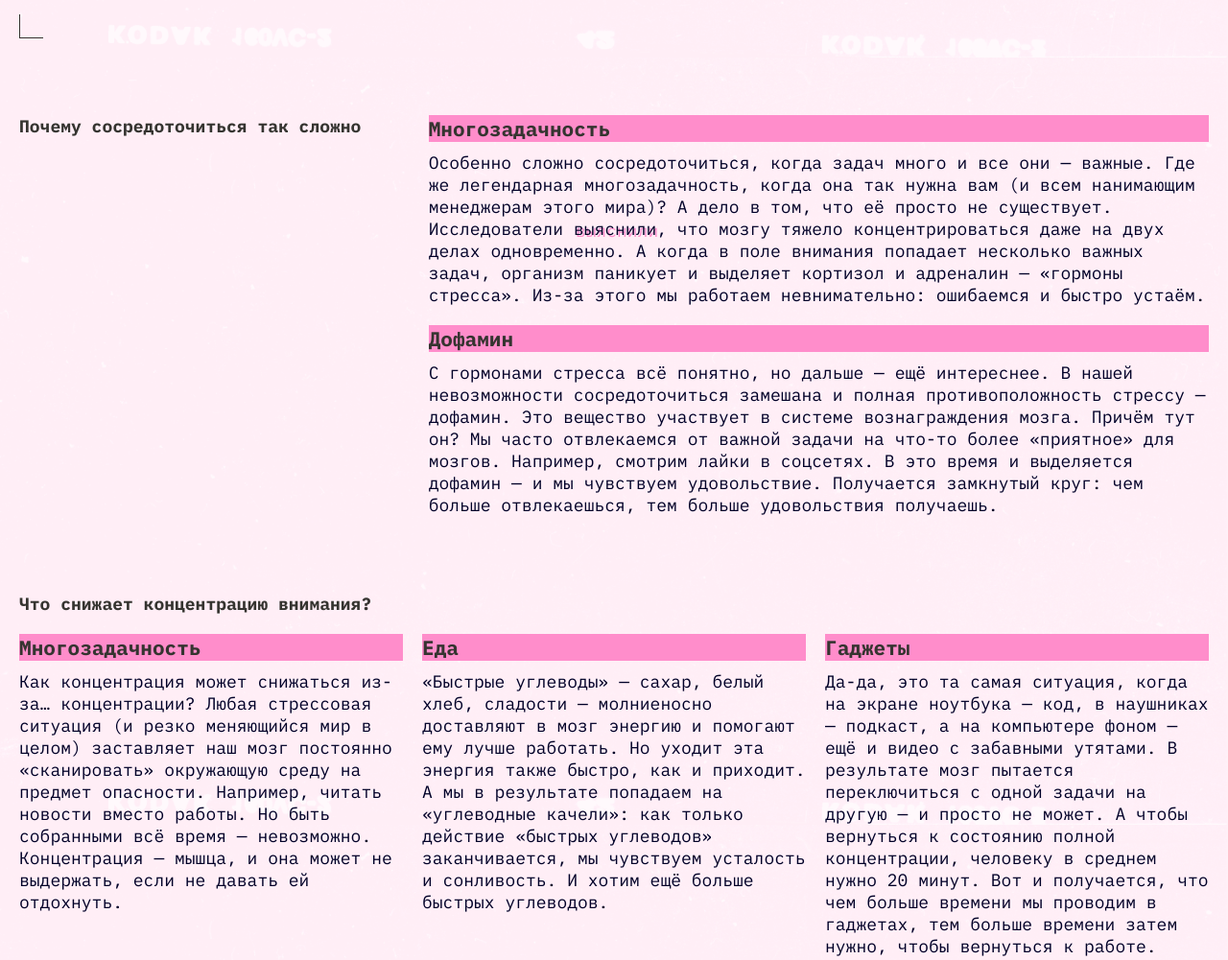
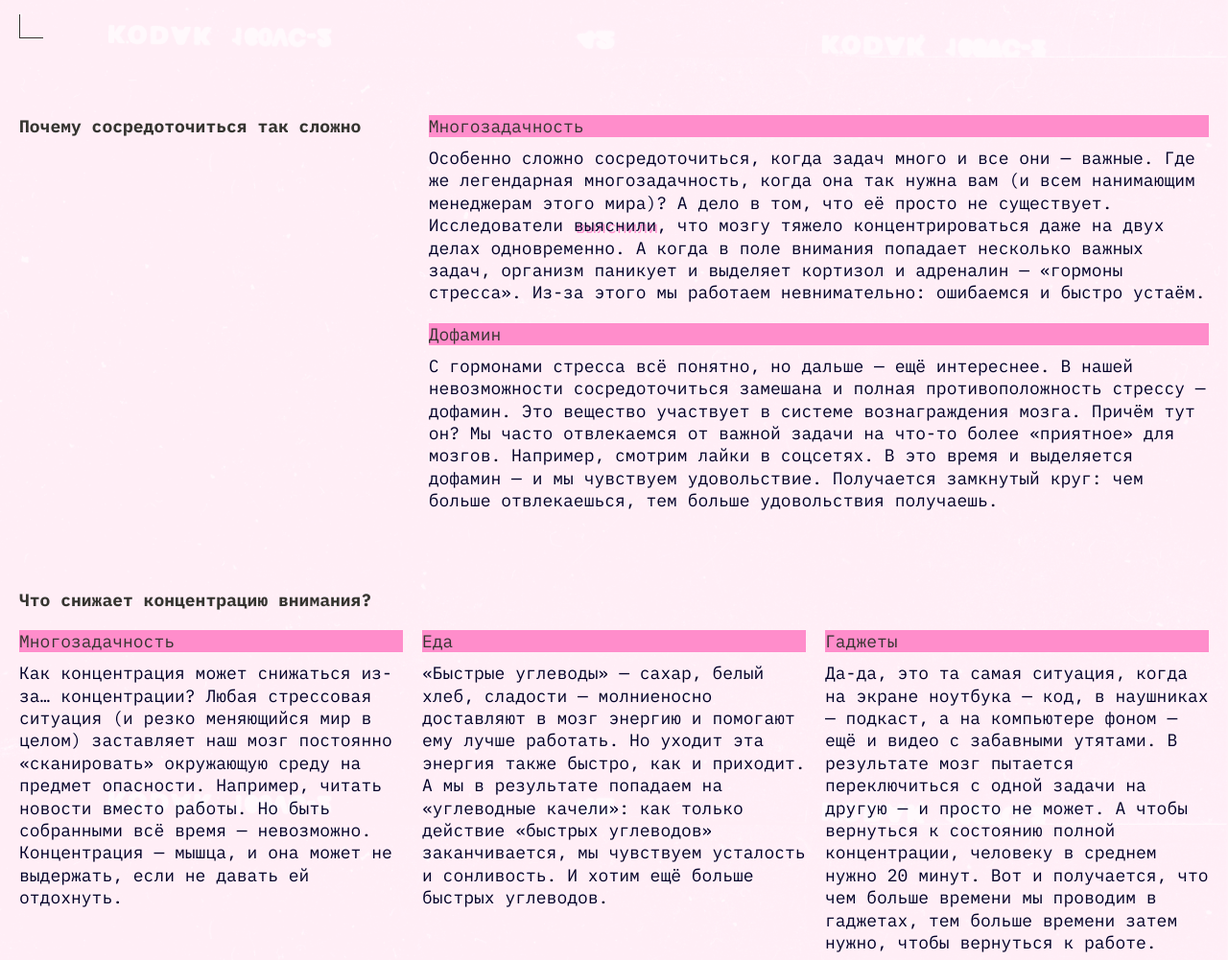
Before and after one commit to alekigsm/slozhno-sosredotochitsya-fd, a website: page index.html in a window 1280 px wide. Shown: the part 740-1741 px from the top of the page at 96% size. Drawn offline with Linux system fonts and the light colour scheme.

Commit message:
изменил высоту строк и заголовки

```diff
--- a/index.html
+++ b/index.html
@@ -55,7 +55,7 @@
       <section class="main__section">
         <h2 class="main__title">Почему сосредоточиться так сложно</h2>
         <div class="main__section__card">
-          <h3 class="title-decor">Многозадачность</h3>
+          <h4 class="title-decor">Многозадачность</h4>
           <p class="main__content__card">
             Особенно сложно сосредоточиться, когда задач много и все они —
             важные. Где же легендарная многозадачность, когда она так нужна вам
@@ -73,7 +73,7 @@
           </p>
         </div>
         <div class="main__section__card">
-          <h3 class="title-decor">Дофамин</h3>
+          <h4 class="title-decor">Дофамин</h4>
           <p class="main__content__card">
             С гормонами стресса всё понятно, но дальше — ещё интереснее. В нашей
             невозможности сосредоточиться замешана и полная противоположность
@@ -90,7 +90,7 @@
         <h2 class="main__title">Что снижает концентрацию внимания?</h2>
         <div class="main__section-special">
           <div class="main__section__card-special">
-            <h3 class="title-decor">Многозадачность</h3>
+            <h4 class="title-decor">Многозадачность</h4>
             <p class="main__content__card">
               Как концентрация может снижаться из-за… концентрации? Любая
               стрессовая ситуация (и резко меняющийся мир в целом) заставляет
@@ -101,7 +101,7 @@
             </p>
           </div>
           <div class="main__section__card-special">
-            <h3 class="title-decor">Еда</h3>
+            <h4 class="title-decor">Еда</h4>
             <p class="main__content__card">
               «Быстрые углеводы» — сахар, белый хлеб, сладости — молниеносно
               доставляют в мозг энергию и помогают ему лучше работать. Но уходит
@@ -112,7 +112,7 @@
             </p>
           </div>
           <div class="main__section__card-special">
-            <h3 class="title-decor">Гаджеты</h3>
+            <h4 class="title-decor">Гаджеты</h4>
             <p class="main__content__card">
               Да-да, это та самая ситуация, когда на экране ноутбука — код, в
               наушниках — подкаст, а на компьютере фоном — ещё и видео с
--- a/styles/light.css
+++ b/styles/light.css
@@ -23,6 +23,7 @@
 }
 
 @media (prefers-color-scheme: light) {
+
   :root {
     --global-background-color: #ff8dcb;
     --background-images: url(../images/cover-image-light.png);
--- a/styles/style.css
+++ b/styles/style.css
@@ -2,7 +2,6 @@
 
 .page {
   /* сохраните в разметке и стилях класс page у тега body. Он удобен, чтобы составлять селекторы для разных цветовых тем. */
-
   display: grid;
   grid-template-rows: 1fr min-content 1fr;
   gap: 40px;
@@ -127,12 +126,13 @@
   text-shadow: 4px 4px 0 var(--global-background-color, #ff0070);
   font-size: clamp(7.25rem, 7.0115rem + 1.0178vw, 7.5rem);
   line-height: 82.5%;
+  font-weight:var(--font-weight-bold, 700) ;
 }
 
 .header__content {
   align-self: center;
   font-weight: var(--font-weight-bold, 700);
-  line-height: 23, 4px;
+  line-height: var(--line-height, 23.4px);
 }
 
 .title-decor {
@@ -160,6 +160,7 @@
 .main__unique-h3 {
   margin-block-end: 10px;
   font-size: 18px;
+  line-height: var(--line-height, 23.4px);
 }
 
 .main__section-special {
@@ -172,6 +173,8 @@
 
 .main__content__card {
   margin-block-start: var(--paddings, 10px);
+  line-height: var(--line-height, 23.4px);
+  font-weight: var( --font-weight, 400);
 }
 
 .main__section__card-special {
--- a/styles/variables.css
+++ b/styles/variables.css
@@ -2,6 +2,7 @@
   Переменные для вашего проекта
   и их переопределение под различные устройства
 */
+/* stylelint-disable-next-line rule-empty-line-before */
 :root {
   --font-family: 'IBM Plex mono';
   --background-images: url(../images/cover-image-dark.png);
```
